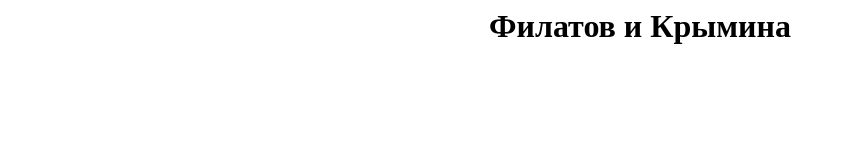
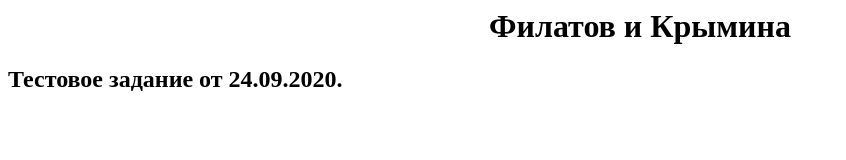
Before and after one commit to natriy1/demo24092020, a website: page index.html in a window 1280 px wide. Shown: the whole page, without its empty margins (0-846 px from the left). Drawn offline with Linux system fonts and the light colour scheme.

Commit message:
Add h2 header

```diff
--- a/index.html
+++ b/index.html
@@ -1 +1,2 @@
 <h1 align="center">Филатов и Крымина</h1>
+<h2>Тестовое задание от 24.09.2020.</h2>
```
Also changed, not shown: 1 other file.
